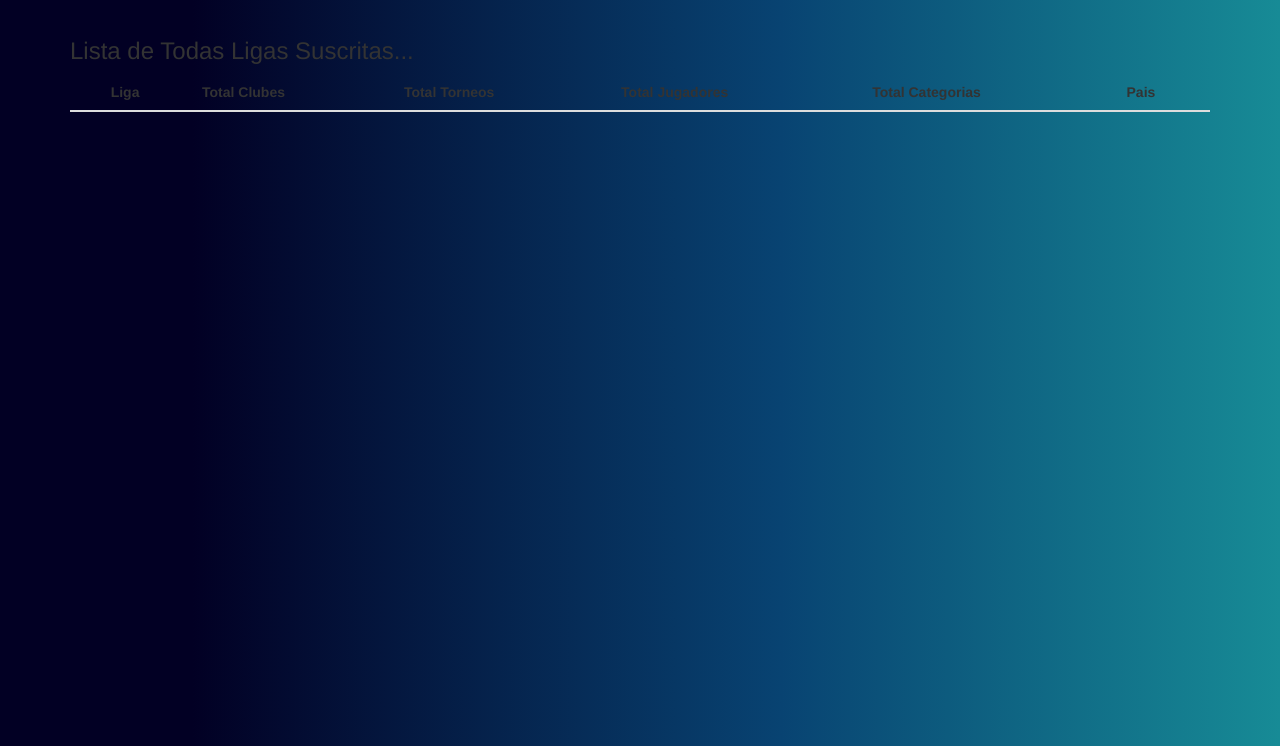
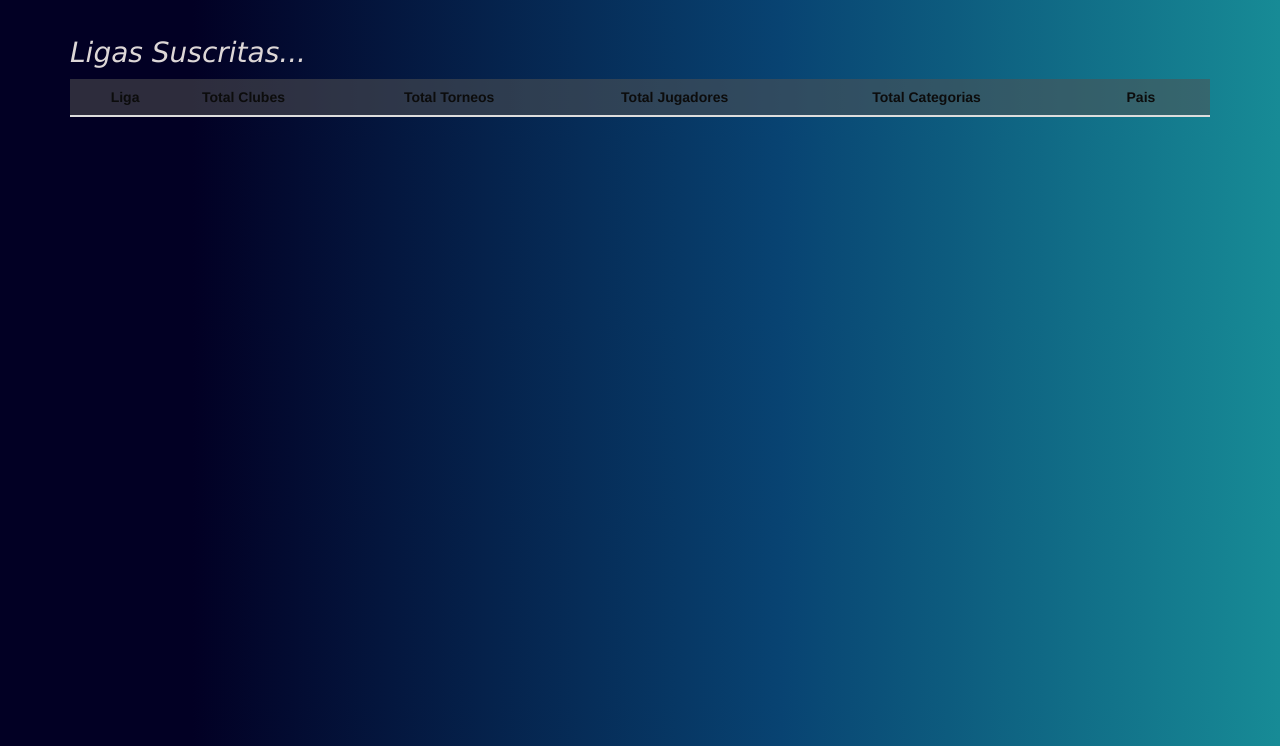
Before and after one commit to Mosorioh/Kornner-360-2020, a plain HTML site: page K-360/All-Ligas.html in a window 1280 px wide. Shown: the part 54-800 px from the top of the page. Drawn offline with nearby package versions, Linux system fonts and the light colour scheme; no server answers.

Commit message:
Link Home, stilo para tabla lista Liga and Ligas

```diff
--- a/K-360/All-Ligas.html
+++ b/K-360/All-Ligas.html
@@ -16,7 +16,7 @@
     <nav class="navbar navbar-inverse">
         <div class="container-fluid">
           <div class="navbar-header">
-            <a class="navbar-brand" href="#">Kornner-360</a>
+            <a class="navbar-brand" href="../index.html">Kornner-360</a>
           </div>
           <ul class="nav navbar-nav">
             <li class="active"><a href="#">Home</a></li>
@@ -32,10 +32,11 @@
       </nav>
 
       <div class="container">
-        <h3 class="text-white">Lista de Todas Ligas Suscritas...</h3>
+        <h3 class="TituloSelect">Ligas Suscritas...</h3>
+        <div class="Fondotabla">
         <div class="mt-5">
           <table class="table table-hover table-dark">
-              <thead>
+              <thead class="TituloLigaTablaList">
                   <tr>
                       <th scope="col"></th>
                       <th scope="col">Liga</th>
@@ -51,7 +52,7 @@
               </tbody>
           </table>
       </div>
-
+    </div>
 
 
       </div>
--- a/K-360/CSS/User-Interface.css
+++ b/K-360/CSS/User-Interface.css
@@ -49,5 +49,14 @@ background-color: black;
 }
 .TituloLigaTablaList{
 color: rgb(12, 12, 12);
+background-color: rgba(8, 7, 7, 0.328);
+}
+.Fondotabla{
 background-color: rgba(190, 190, 190, 0.328);
 }
+.TituloSelect{
+    color: rgb(221, 215, 215);
+    font-family: Verdana;
+    font-style: oblique;
+    font-size: 2em;
+}
```
Also changed, not shown: K-360/Ligas.html (+6 -6 lines), K-360/index.html (+1 -1 lines).
